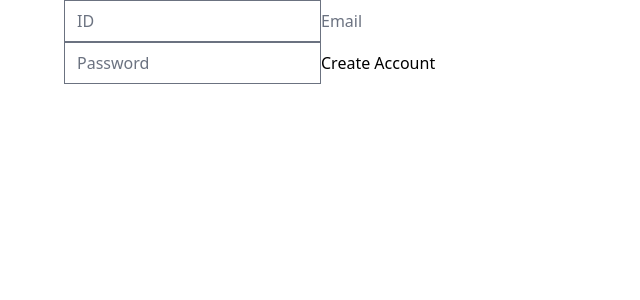
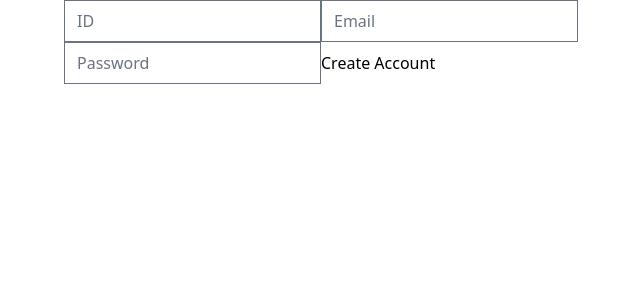
Before and after one commit to Whited123/carrot-market, a Next.js app: page /form in a window 1280 px wide. Shown: the top 300 px of the page, without its empty margins (288-928 px from the left). Built offline with nearby package versions, Linux system fonts and the light colour scheme.

Commit message:
react hook form마지막

```diff
--- a/pages/form.tsx
+++ b/pages/form.tsx
@@ -7,7 +7,11 @@ interface LoginForm {
 }
 
 export default function Forms() {
-  const { register, handleSubmit } = useForm<LoginForm>();
+  const {
+    register,
+    handleSubmit,
+    formState: { errors },
+  } = useForm<LoginForm>();
   const onVaild = (data: LoginForm) => {
     console.log("하이 베이비");
   };
@@ -19,9 +23,9 @@ export default function Forms() {
       <input
         {...register("username", {
           required: "Username is required",
-          minLength: {
-            message: "Your username is too short.",
-            value: 5,
+          validate: {
+            notGmail: (value) =>
+              !value.includes("@gmail.com") || "Gmail은 출입불가요",
           },
         })}
         type="text"
@@ -31,8 +35,10 @@ export default function Forms() {
         {...register("email", {
           required: "Password is required",
         })}
+        type="email"
         placeholder="Email"
       />
+      {errors.email?.message}
       <input
         {...register("password", {
           required: "Email is required",
```
